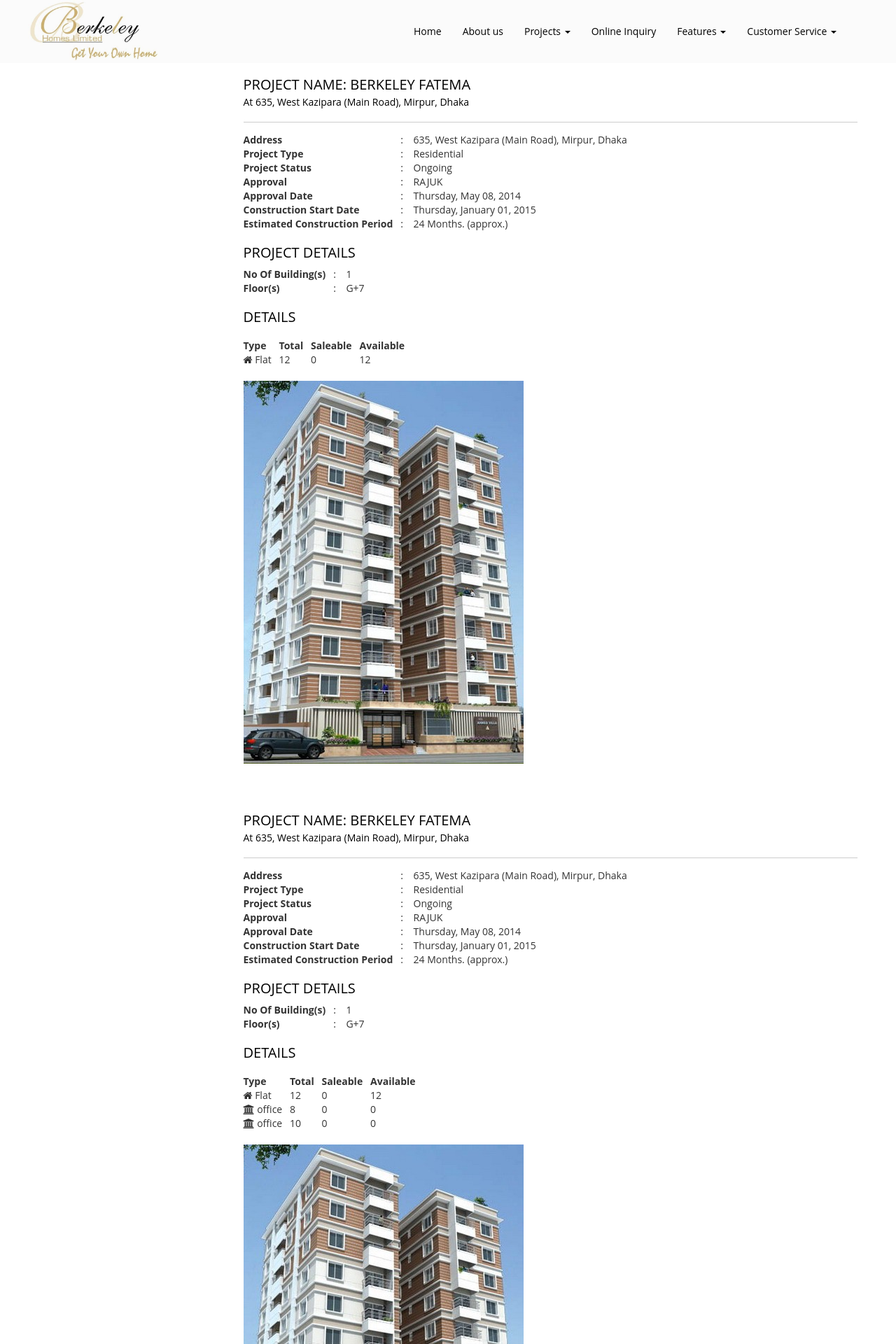
After one commit to ruhulswe/Real-state-project, a PHP site: page /ongoing-project.php in a window 1280 px wide. The commit adds this page. Shown: the top 1920 px of the page at 70% size. Run offline with PHP 8.4, Linux system fonts and the light colour scheme.

Commit message:
added ongoing project

```diff
--- a/css/style.css
+++ b/css/style.css
@@ -379,15 +379,65 @@
 /*  about-us */
 
 
+
+
+
+/* photo-gallery */
+
 .photo-gallery{}
 .photo-gallery img{
 	width: 100%;
-
 }
 
 .section-title{
 	margin-bottom: 40px;
 }
+
+
+/* photo-gallery */
+
+
+
+
+/* projects */
+
+
+.project_details_area{
+    padding-top: 20px;
+}
+
+.project-desc{
+    margin-bottom: 20px;
+}
+
+.project-details{
+    margin-bottom: 20px;
+}
+
+.project-details>h5{
+    margin-bottom: 10px;
+}
+
+
+.projects-details-only{
+    margin-bottom: 20px;
+}
+
+.projects-details-only>h5{
+    margin-bottom: 20px;
+}
+
+
+.project-img{
+    margin-bottom: 70px;
+}
+
+
+
+/* projects */
+
+
+
 
 
 
--- a/inc/header.php
+++ b/inc/header.php
@@ -53,7 +53,7 @@
 					<span class="caret"></span></a>
 					<ul class="dropdown-menu">
 					  <li><a href="#">Upcoming Project</a></li>
-					  <li><a href="#">Ongoing Project</a></li>
+					  <li><a href="ongoing-project.php">Ongoing Project</a></li>
 					  <li><a href="#">Ready Project</a></li>
 					</ul>
       			</li>
--- /dev/null
+++ b/ongoing-project.php
@@ -0,0 +1,187 @@
+<?php
+	require_once "inc/header.php";
+?>
+
+<div class="project_details_area">
+	<div class="container">
+		<div class="row">
+			<div class="col-md- col-md-offset-3">
+
+			<div class="project-one">
+				<div class="project-desc">
+					<h5>PROJECT NAME: BERKELEY FATEMA</h5>
+					<p>At 635, West Kazipara (Main Road), Mirpur, Dhaka</p>
+					<hr>
+
+					<table>
+						<tr>
+							<th>Address </th>
+							<td>&nbsp;&nbsp;&nbsp;:&nbsp;&nbsp;&nbsp; 635, West Kazipara (Main Road), Mirpur, Dhaka</td>
+						</tr>
+						<tr>
+							<th>Project Type </th>
+							<td>&nbsp;&nbsp;&nbsp;:&nbsp;&nbsp;&nbsp; Residential</td>
+						</tr>
+						<tr>
+							<th>Project Status </th>
+							<td>&nbsp;&nbsp;&nbsp;:&nbsp;&nbsp;&nbsp; Ongoing</td>
+						</tr>
+						<tr>
+							<th>Approval </th>
+							<td>&nbsp;&nbsp;&nbsp;:&nbsp;&nbsp;&nbsp; RAJUK</td>
+						</tr>
+						<tr>
+							<th>Approval Date </th>
+							<td>&nbsp;&nbsp;&nbsp;:&nbsp;&nbsp;&nbsp; Thursday, May 08, 2014</td>
+						</tr>
+						<tr>
+							<th>Construction Start Date </th>
+							<td>&nbsp;&nbsp;&nbsp;:&nbsp;&nbsp;&nbsp; Thursday, January 01, 2015</td>
+						</tr>
+						<tr>
+							<th>Estimated Construction Period </th>
+							<td>&nbsp;&nbsp;&nbsp;:&nbsp;&nbsp;&nbsp; 24 Months. (approx.)</td>
+						</tr>
+					</table>
+				</div>
+
+
+				<div class="project-details">
+					<h5>PROJECT DETAILS</h5>
+					<table>
+						<tr>
+							<th>No Of Building(s) </th>
+							<td>&nbsp;&nbsp;&nbsp;:&nbsp;&nbsp;&nbsp; 1</td>
+						</tr>
+						<tr>
+							<th>Floor(s) </th>
+							<td>&nbsp;&nbsp;&nbsp;:&nbsp;&nbsp;&nbsp; G+7</td>
+						</tr>
+					</table>
+				</div>
+
+
+				<div class="projects-details-only">
+					<h5>DETAILS  </h5>
+					<table>
+						<tr>
+							<th>Type</th>
+							<th>Total&nbsp;&nbsp;&nbsp;</th>
+							<th>Saleable&nbsp;&nbsp;&nbsp;</th>
+							<th>Available&nbsp;&nbsp;&nbsp;</th>
+						</tr>
+						<tr>
+							<td><i class="fa fa-home" aria-hidden="true"></i>&nbsp;Flat&nbsp;&nbsp;&nbsp;</td>
+							<td>12</td>
+							<td>0</td>
+							<td>12</td>
+						</tr>
+					</table>
+				</div>
+
+
+				<div class="project-img">
+					<img src="img/project-1.jpg" alt="project-1-image">
+				</div>
+			</div>
+
+
+			<div class="project-one">
+				<div class="project-desc">
+					<h5>PROJECT NAME: BERKELEY FATEMA</h5>
+					<p>At 635, West Kazipara (Main Road), Mirpur, Dhaka</p>
+					<hr>
+
+					<table>
+						<tr>
+							<th>Address </th>
+							<td>&nbsp;&nbsp;&nbsp;:&nbsp;&nbsp;&nbsp; 635, West Kazipara (Main Road), Mirpur, Dhaka</td>
+						</tr>
+						<tr>
+							<th>Project Type </th>
+							<td>&nbsp;&nbsp;&nbsp;:&nbsp;&nbsp;&nbsp; Residential</td>
+						</tr>
+						<tr>
+							<th>Project Status </th>
+							<td>&nbsp;&nbsp;&nbsp;:&nbsp;&nbsp;&nbsp; Ongoing</td>
+						</tr>
+						<tr>
+							<th>Approval </th>
+							<td>&nbsp;&nbsp;&nbsp;:&nbsp;&nbsp;&nbsp; RAJUK</td>
+						</tr>
+						<tr>
+							<th>Approval Date </th>
+							<td>&nbsp;&nbsp;&nbsp;:&nbsp;&nbsp;&nbsp; Thursday, May 08, 2014</td>
+						</tr>
+						<tr>
+							<th>Construction Start Date </th>
+							<td>&nbsp;&nbsp;&nbsp;:&nbsp;&nbsp;&nbsp; Thursday, January 01, 2015</td>
+						</tr>
+						<tr>
+							<th>Estimated Construction Period </th>
+							<td>&nbsp;&nbsp;&nbsp;:&nbsp;&nbsp;&nbsp; 24 Months. (approx.)</td>
+						</tr>
+					</table>
+				</div>
+
+
+				<div class="project-details">
+					<h5>PROJECT DETAILS</h5>
+					<table>
+						<tr>
+							<th>No Of Building(s) </th>
+							<td>&nbsp;&nbsp;&nbsp;:&nbsp;&nbsp;&nbsp; 1</td>
+						</tr>
+						<tr>
+							<th>Floor(s) </th>
+							<td>&nbsp;&nbsp;&nbsp;:&nbsp;&nbsp;&nbsp; G+7</td>
+						</tr>
+					</table>
+				</div>
+
+
+				<div class="projects-details-only">
+					<h5>DETAILS  </h5>
+					<table>
+						<tr>
+							<th>Type</th>
+							<th>Total&nbsp;&nbsp;&nbsp;</th>
+							<th>Saleable&nbsp;&nbsp;&nbsp;</th>
+							<th>Available&nbsp;&nbsp;&nbsp;</th>
+						</tr>
+						<tr>
+							<td><i class="fa fa-home" aria-hidden="true"></i>&nbsp;Flat&nbsp;&nbsp;&nbsp;</td>
+							<td>12</td>
+							<td>0</td>
+							<td>12</td>
+						</tr>
+						<tr>
+							<td><i class="fa fa-university" aria-hidden="true"></i>&nbsp;office&nbsp;&nbsp;&nbsp;</td>
+							<td>8</td>
+							<td>0</td>
+							<td>0</td>
+						</tr>
+						<tr>
+							<td><i class="fa fa-university" aria-hidden="true"></i>&nbsp;office&nbsp;&nbsp;&nbsp;</td>
+							<td>10</td>
+							<td>0</td>
+							<td>0</td>
+						</tr>
+					</table>
+				</div>
+
+
+				<div class="project-img">
+					<img src="img/project-1.jpg" alt="project-1-image">
+				</div>
+			</div>
+
+
+			</div>
+		</div>
+	</div>
+</div>
+
+<?php
+	require_once "inc/footer.php";
+?>
```
Also changed, not shown: img/flat-icon.png (added), img/project-1.jpg (added).
